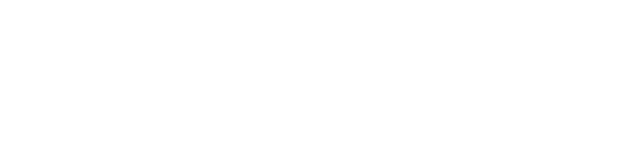
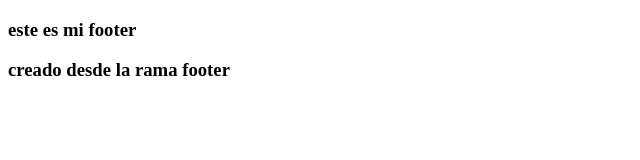
Before and after one commit to GranainoBUAB/Clase-de-Branch, a plain HTML site: page index.html in a window 1280 px wide. Shown: the whole page, without its empty margins (0-640 px from the left). Drawn offline with Linux system fonts and the light colour scheme.

Commit message:
add footer and text

```diff
--- a/index.html
+++ b/index.html
@@ -7,5 +7,11 @@
 </head>
 <body>
 
+
+    <footer>
+        <h3>este es mi footer</h3>
+        <h3>creado desde la rama footer</h3>
+
+    </footer>
 </body>
 </html>
```
